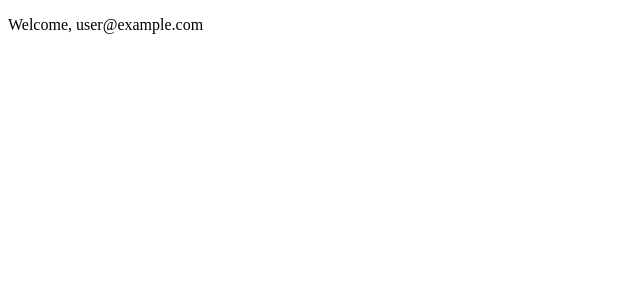
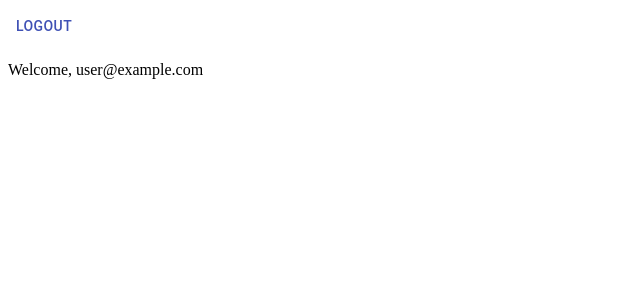
Before and after one commit to halghasra/PlanMate, a React (Create React App) app: page / in a window 1280 px wide. Shown: the top 300 px of the page, without its empty margins (0-640 px from the left). Built offline with nearby package versions, Linux system fonts and the light colour scheme; no server answers; sample sign-in values are in the browser's storage.

Commit message:
Changes to the sign in component

```diff
--- a/src/App.js
+++ b/src/App.js
@@ -1,49 +1,37 @@
 import React, { Component } from 'react';
+import { BrowserRouter as Router, Routes, Route, Navigate } from 'react-router-dom';
 import { auth } from './firebase';
+import { onAuthStateChanged } from 'firebase/auth';
 import Auth from './components/Auth';
+import LogoutButton from './components/LogoutButton';
 //import './App.css'; will be added later once I define App.css
-//import TaskList from './components/TaskList' testing completed, this will be disabled until the tasklist is used again
 
 class App extends Component {
   state = { user: null };
 
   componentDidMount() {
-    auth.onAuthStateChanged((user) => {
-      if (user) {
-        this.setState({ user });
-      }
+    this.authSubscription = onAuthStateChanged(auth, (user) => {
+      this.setState({ user });
     });
   }
 
-  render() {
-    const { user } = this.state;
-    return user ? <p>Welcome, {user.email}</p> : <Auth />;
-  } //Replaced SignUp and Login with Auth
-}
-
-/*
-This is removed for now following a successful test for the tasks list, it will be added later when the tasks list
-is introduced to the app.
-class App extends React.Component {
-  constructor(props) {
-    super(props);
-    this.state = {
-        tasks: [
-            { description: 'First task', isCompleted: false},
-            { description: 'Second task', isCompleted: false},
-            { description: 'Third task', isCompleted: false},
-        ]
-    };
+  componentWillUnmount() {
+    this.authSubscription();
   }
 
   render() {
     return (
-      <div className="App">
-        <TaskList tasks={this.state.tasks}/>
-      </div>
+      <Router>
+        <div>
+          {this.state.user && <LogoutButton />}
+          <Routes>
+            <Route path="/" element={this.state.user ? <p>Welcome, {this.state.user.email}</p> : <Navigate to="/login" />} />
+            <Route path="/login" element={!this.state.user ? <Auth /> : <Navigate to="/" />} />
+          </Routes>
+        </div>
+      </Router>
     );
   }
 }
-*/
 
 export default App;
--- a/src/components/Login.js
+++ b/src/components/Login.js
@@ -60,6 +60,14 @@ class Login extends Component {
               required
               type="password"
             />
+            <Button
+              type="submit"
+              fullWidth
+              variant="contained"
+              sx={{ mt: 2 }}
+            >
+              Sign In
+            </Button>
             <hr style={{ margin: "20px 0" }} />
             <p style={{ textAlign: "center" }}>or</p>
             <Button
--- /dev/null
+++ b/src/components/LogoutButton.js
@@ -0,0 +1,25 @@
+import React from 'react';
+import { Button } from '@mui/material';
+import { auth, signOut } from '../firebase';
+import { useNavigate } from "react-router-dom";
+
+const LogoutButton = () => {
+  const history = useNavigate();
+
+  const handleLogout = () => {
+    signOut(auth)
+      .then(() => {
+        history.push("/login");
+      }).catch((error) => {
+        console.error(error);
+      });
+  }
+
+  return (
+    <Button onClick={handleLogout}>
+      Logout
+    </Button>
+  )
+}
+
+export default LogoutButton;
--- a/src/firebase.js
+++ b/src/firebase.js
@@ -1,5 +1,5 @@
 import { initializeApp } from "firebase/app";
-import { GoogleAuthProvider, getAuth } from "firebase/auth";
+import { GoogleAuthProvider, getAuth, signOut } from "firebase/auth";
 
 
 // Your web app's Firebase configuration
@@ -17,7 +17,7 @@ const app = initializeApp(firebaseConfig);
 const auth = getAuth(app);
 const GoogleAuthProviderInstance = new GoogleAuthProvider();
 
-export { auth, GoogleAuthProviderInstance as GoogleAuthProvider };
+export { auth, GoogleAuthProviderInstance as GoogleAuthProvider, signOut };
 
 //export const auth = firebase.auth();
 // added Google Auth Provider:
```
